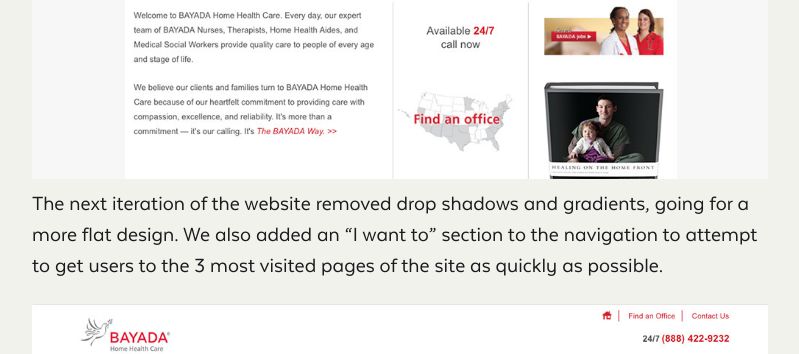
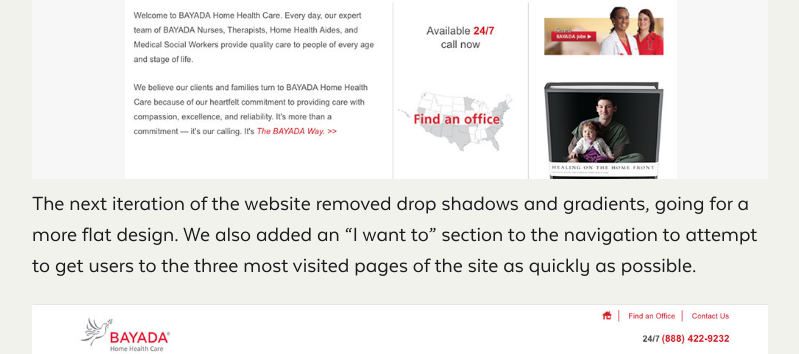
Before and after one commit to leekinney/casestudies, a plain HTML site: page index.html in a window 1280 px wide. Shown: the part 3682-4036 px from the top of the page, without its empty margins (384-1183 px from the left). Drawn offline with Linux system fonts and the light colour scheme; files whose address does not match are found by name; a web font is replaced by a local one.

Commit message:
updates 3

```diff
--- a/index.html
+++ b/index.html
@@ -70,7 +70,7 @@
 				</figure>
 				<figure>
 					<img src='img/red-navigation-want-to.png' alt=""/>
-					<figcaption>The next iteration of the website removed drop shadows and gradients, going for a more flat design. We also added an &ldquo;I want to&rdquo; section to the navigation to attempt to get users to the 3 most visited pages of the site as quickly as possible.</figcaption>
+					<figcaption>The next iteration of the website removed drop shadows and gradients, going for a more flat design. We also added an &ldquo;I want to&rdquo; section to the navigation to attempt to get users to the three most visited pages of the site as quickly as possible.</figcaption>
 				</figure>
 				<figure>
 					<img src='img/large-hero.png' alt=""/>
```
